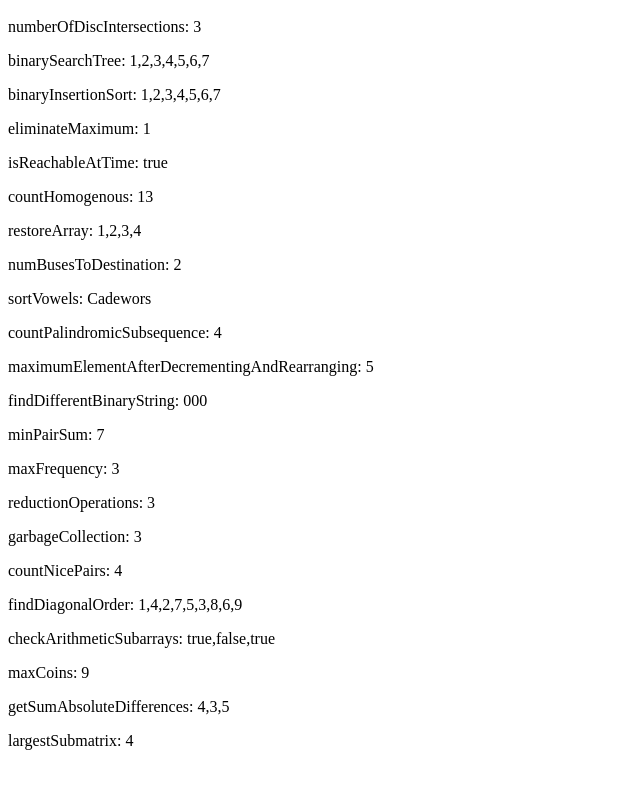
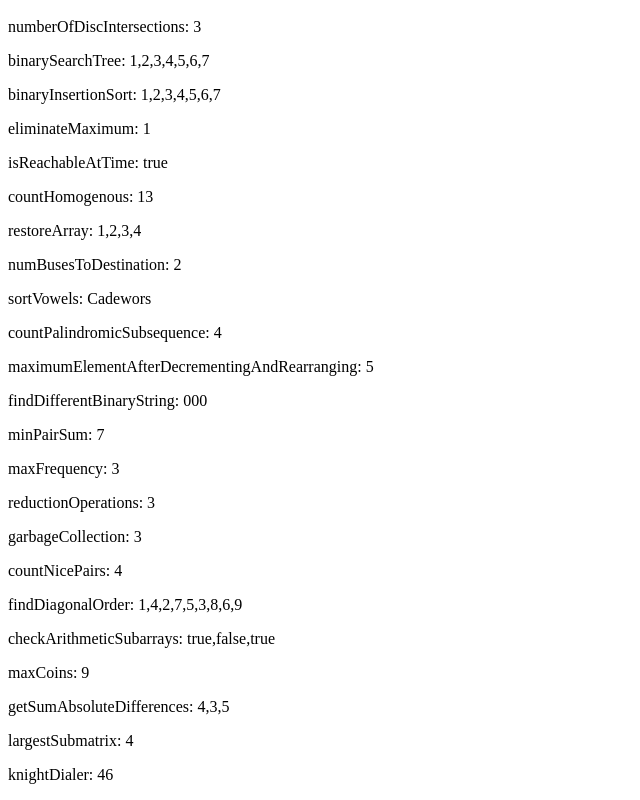
Before and after one commit to rxolve/it-works-why, a SvelteKit app: page /algorithm in a window 1280 px wide. Shown: the part 188-988 px from the top of the page, without its empty margins (0-640 px from the left). Before the commit the page ends 954 px from the top, so only its background shows below. Built offline with nearby package versions, Linux system fonts and the light colour scheme.

Commit message:
solve: 231127-knight-dialer

```diff
--- a/src/routes/algorithm/+page.svelte
+++ b/src/routes/algorithm/+page.svelte
@@ -23,6 +23,7 @@
 	import { maxCoins } from '../../solve/231124-maximum-number-of-coins-you-can-get';
 	import { getSumAbsoluteDifferences } from '../../solve/231125-sum-of-absolute-differences-in-a-sorted-array';
 	import { largestSubmatrix } from '../../solve/231126-largest-submatrix-with-rearrangements';
+	import { knightDialer } from '../../solve/231127-knight-dialer';
 </script>
 
 <h1>Algorithm</h1>
@@ -103,3 +104,6 @@
 		[1, 0, 1]
 	])}
 </p>
+<p>
+	knightDialer: {knightDialer(3)}
+</p>
--- /dev/null
+++ b/src/solve/231127-knight-dialer.ts
@@ -0,0 +1,34 @@
+/*
+The chess knight has a unique movement, it may move two squares vertically and one square horizontally, or two squares horizontally and one square vertically (with both forming the shape of an L). The possible movements of chess knight are shown in this diagaram:
+
+A chess knight can move as indicated in the chess diagram below:
+
+
+We have a chess knight and a phone pad as shown below, the knight can only stand on a numeric cell (i.e. blue cell).
+
+
+Given an integer n, return how many distinct phone numbers of length n we can dial.
+
+You are allowed to place the knight on any numeric cell initially and then you should perform n - 1 jumps to dial a number of length n. All jumps should be valid knight jumps.
+
+As the answer may be very large, return the answer modulo 1e9 + 7.
+*/
+
+export const knightDialer = (n: number): number => {
+	const mod = 1e9 + 7;
+	const moves = [[4, 6], [6, 8], [7, 9], [4, 8], [3, 9, 0], [], [1, 7, 0], [2, 6], [1, 3], [2, 4]];
+	const dp = new Array(n + 1).fill(0).map(() => new Array(10).fill(1));
+	for (let i = 2; i <= n; i++) {
+		for (let j = 0; j < 10; j++) {
+			dp[i][j] = 0;
+			for (const move of moves[j]) {
+				dp[i][j] = (dp[i][j] + dp[i - 1][move]) % mod;
+			}
+		}
+	}
+	let ans = 0;
+	for (let i = 0; i < 10; i++) {
+		ans = (ans + dp[n][i]) % mod;
+	}
+	return ans;
+};
```
